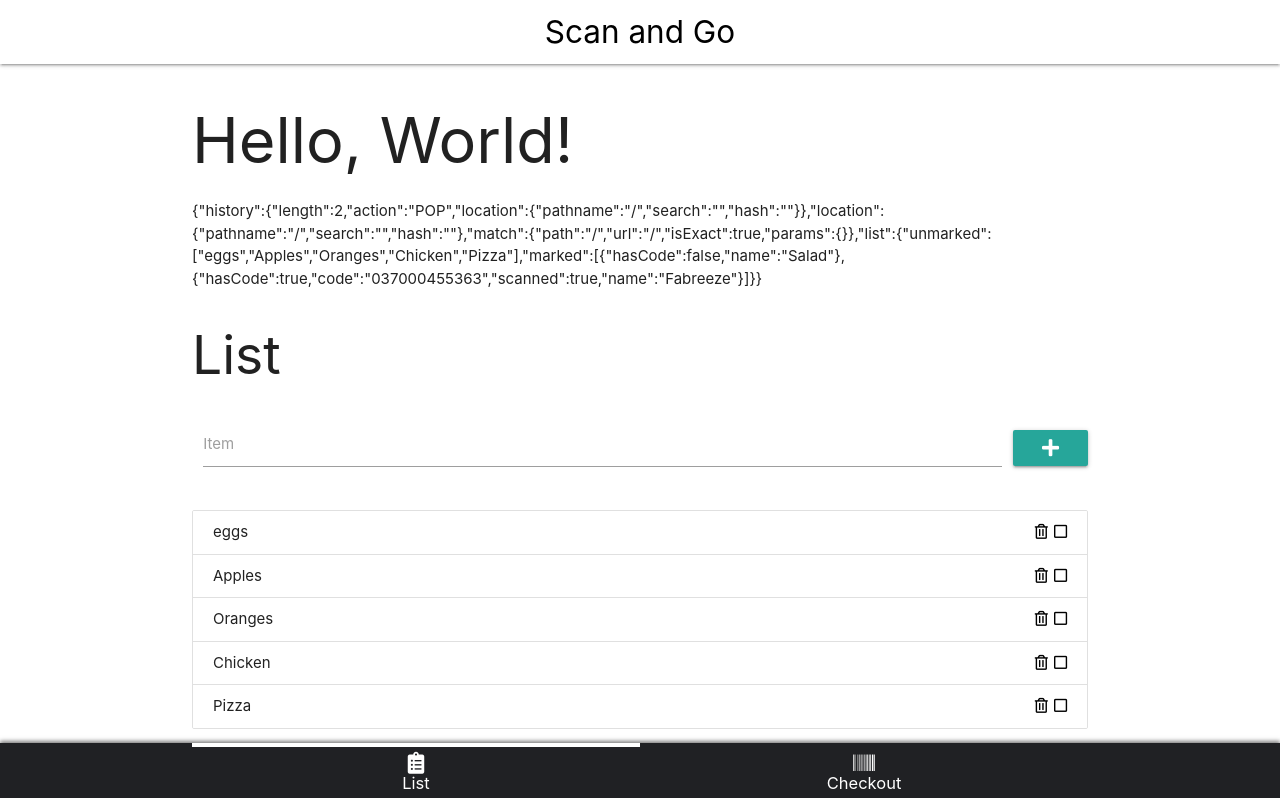
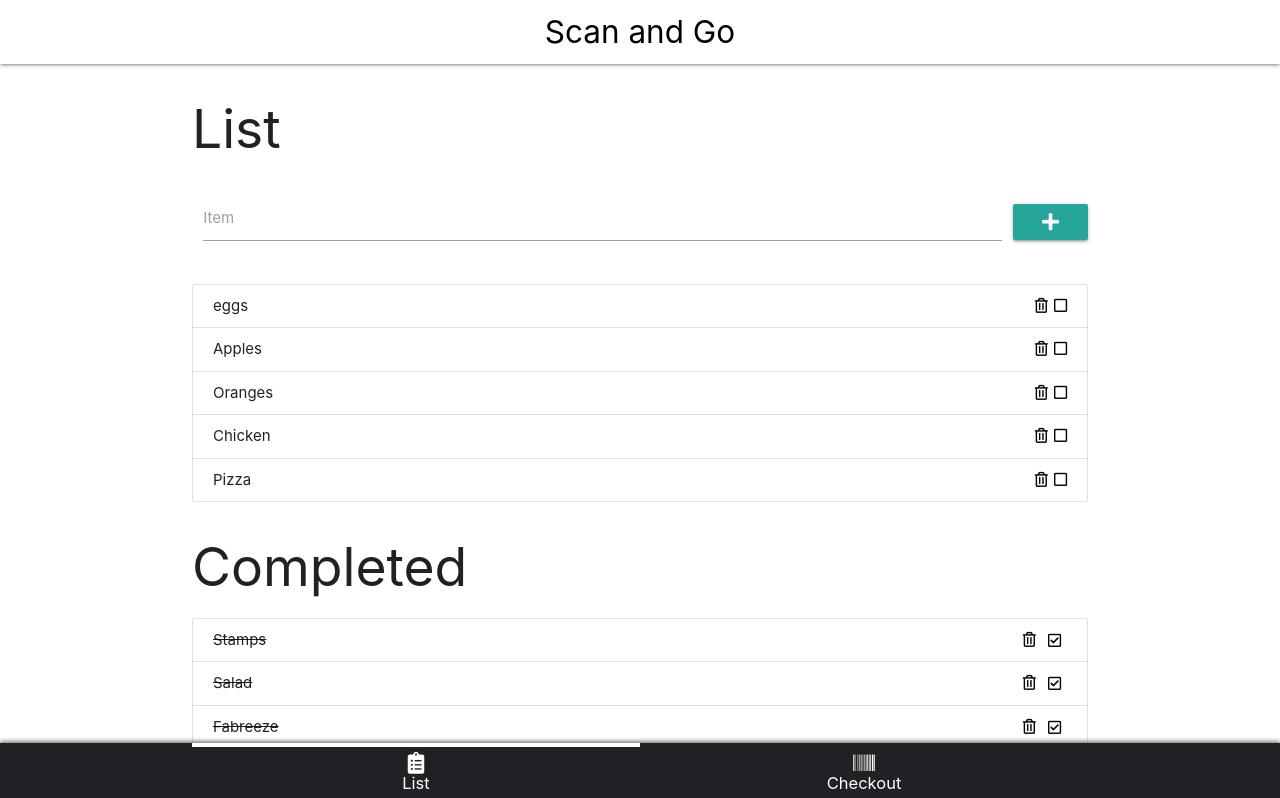
Before and after one commit to PickleJr/scan-and-go, a React (Create React App) app: page / in a window 1280 px wide. Shown: the top 798 px of the page. Built offline with nearby package versions, Linux system fonts and the light colour scheme.

Commit message:
Added Item to 'completed' section

```diff
--- a/src/App.js
+++ b/src/App.js
@@ -18,13 +18,19 @@ class App extends Component {
                 unmarked: ['eggs', 'Apples', 'Oranges', 'Chicken', 'Pizza'],
                 marked: [
                     {
+                        hasCode: true,
+                        code: '085227607003',
+                        scanned: false,
+                        name: 'Stamps'
+                    },
+                    {
                         hasCode: false,
                         name: 'Salad'
                     },
                     {
                         hasCode: true,
                         code: '037000455363',
-                        scanned: true,
+                        scanned: false,
                         name: 'Fabreeze'
                     }
                 ]
--- a/src/CameraMark.js
+++ b/src/CameraMark.js
@@ -16,6 +16,7 @@ class CameraMark extends Component {
         this.skipItem = this.skipItem.bind(this);
         this.checkState = this.checkState.bind(this);
         this.pushSkip = this.pushSkip.bind(this);
+        this.goBack = this.goBack.bind(this);
     }
 
     skipItem() {
@@ -42,6 +43,11 @@ class CameraMark extends Component {
         counter[code] = counter[code] || 0;
         counter[code]++;
         this.setState({counter: counter}, this.checkState);
+    }
+
+    goBack() {
+        Quagga.stop();
+        this.props.history.push('/');
     }
 
     checkState() {
@@ -91,9 +97,9 @@ class CameraMark extends Component {
             <div>
                 <div id="scanner"></div>
                 <div id="controls">
-                    <Link to="/" className="waves-effect waves-light btn">
+                    <button onClick={this.goBack} className="waves-effect waves-light btn">
                         <i className="fas fa-long-arrow-alt-left"></i>
-                    </Link>
+                    </button>
                     <button onClick={this.skipItem} className="waves-effect waves-light btn">
                         Skip
                     </button>
--- a/src/List/index.js
+++ b/src/List/index.js
@@ -59,8 +59,6 @@ class List extends Component {
     render() {
         return (
             <div>
-                <h1>Hello, World!</h1>
-                <p>{JSON.stringify(this.props)}</p>
                 <h2>List</h2>
                 <Add adder={this.props.adder}/>
                 <ul className="collection">
```
